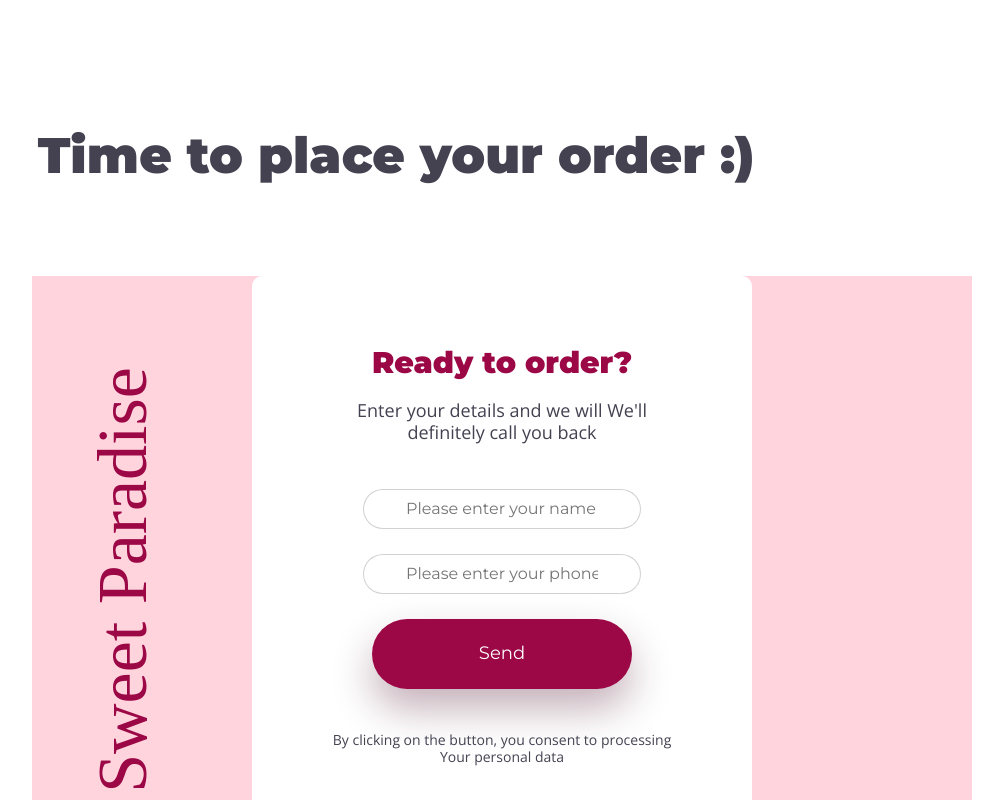
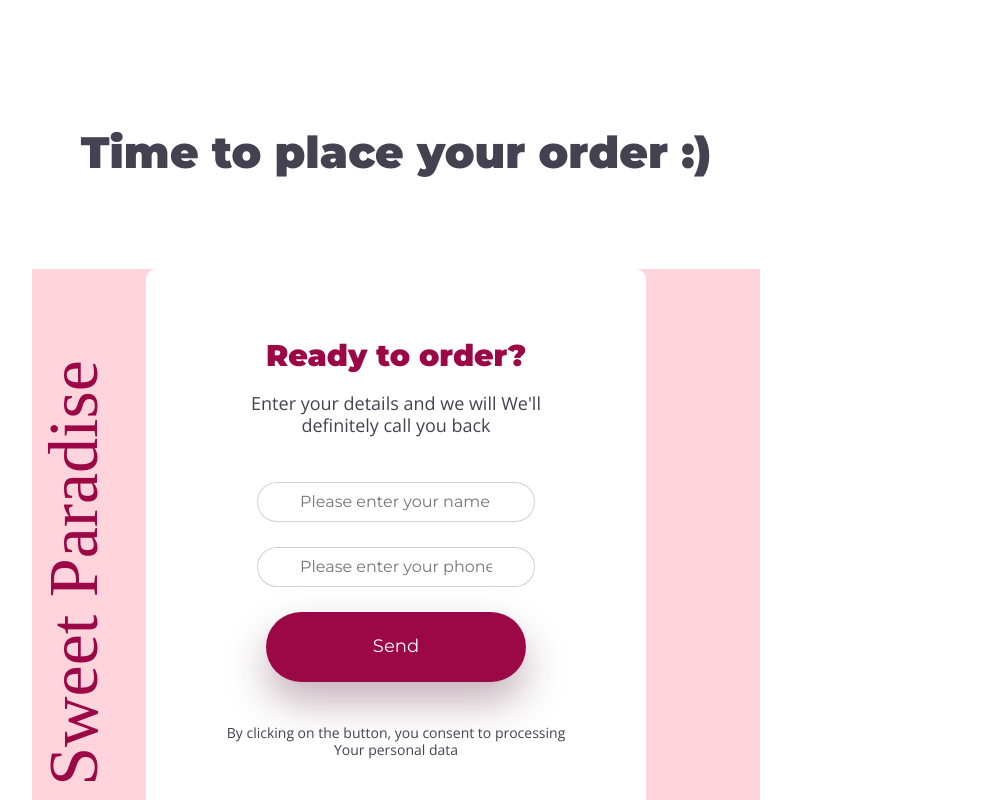
Before and after one commit to VitaliySaburdo/sweet-paradise-app, a React (Create React App) app: page /sweet-paradise-app/goods in a window 1280 px wide. Shown: the part 1160-1960 px from the top of the page, without its empty margins (244-1247 px from the left). Built offline with nearby package versions, Linux system fonts and the light colour scheme; no server answers; a web font is replaced by a local one.

Commit message:
fix order md

```diff
--- a/src/components/Catalog/Catalog.styled.tsx
+++ b/src/components/Catalog/Catalog.styled.tsx
@@ -1,4 +1,5 @@
 import styled from "styled-components";
+import { Container } from "../Container/Container";
 
 export const Box = styled.div`
   margin-top: 53px;
@@ -33,6 +34,10 @@ export const CatalogTitle = styled.h2`
   text-align: center;
   margin-bottom: 70px;
 `;
+
+export const StyledContainer = styled(Container)`
+  overflow: hidden;
+`
 
 export const CatalogList = styled.ul`
   width: 929px;
--- a/src/components/Catalog/Catalog.tsx
+++ b/src/components/Catalog/Catalog.tsx
@@ -2,6 +2,7 @@ import { useState, useEffect } from "react";
 
 import {
   Box,
+  StyledContainer,
   CatalogList,
   CatalogTitle,
   CatalogItem,
@@ -15,7 +16,7 @@ import cupcake from "../../images/Goods/cupcake.png";
 import muffin from "../../images/Goods/muffin.png";
 import donut from "../../images/Goods/donut.png";
 import { Section } from "../Section/Section";
-import { Container } from "../Container/Container";
+// import { Container } from "../Container/Container";
 import { ProductList } from "../ProductList/ProductList";
 import { ProductProps } from "../App/App.types";
 
@@ -54,7 +55,7 @@ export const Catalog: React.FC<CategoryProps> = ({
     <>
       <Box/>
       <Section>
-        <Container>
+        <StyledContainer>
           <CatalogTitle>Yummy catalog</CatalogTitle>
           <CatalogList>
             <CatalogItem>
@@ -109,7 +110,7 @@ export const Catalog: React.FC<CategoryProps> = ({
             onAdd={onAdd}
             orders={orders}
           />
-        </Container>
+        </StyledContainer>
       </Section>
     </>
   );
--- a/src/components/Order/Order.styled.tsx
+++ b/src/components/Order/Order.styled.tsx
@@ -1,10 +1,10 @@
-import styled, {keyframes} from "styled-components";
+import styled, { keyframes } from "styled-components";
 import { Form, Field, ErrorMessage } from "formik";
 import { Button } from "../Button/Button";
 import { Container } from "../Container/Container";
-import chocolate_1 from '../../images/Order/chocolate_1.png'
-import chocolate_2 from '../../images/Order/chocolate_2.png'
-import cookies from '../../images/Order/cookies.png'
+import chocolate_1 from "../../images/Order/chocolate_1.png";
+import chocolate_2 from "../../images/Order/chocolate_2.png";
+import cookies from "../../images/Order/cookies.png";
 
 const fadeIn = keyframes`
   from {
@@ -24,6 +24,9 @@ export const Title = styled.h2`
   font-weight: 900;
   line-height: normal;
   margin-bottom: 90px;
+  @media screen and (${(props) => props.theme.media.md}) {
+    font-size: 44px;
+  }
 `;
 
 export const StyledContainer = styled(Container)`
@@ -46,6 +49,9 @@ export const StyledText = styled.p`
   line-height: normal;
   rotate: 270deg;
   white-space: nowrap;
+  @media screen and (${(props) => props.theme.media.md}) {
+    left: -23.5%;
+  }
 `;
 
 export const Wrapper = styled.div`
@@ -56,10 +62,14 @@ export const Wrapper = styled.div`
   width: 940px;
   height: 604px;
   margin: 0 auto;
+  @media screen and (${(props) => props.theme.media.md}) {
+    width: 728px;
+  }
   @media screen and (${(props) => props.theme.media.lg}) {
     background-image: url(${cookies});
     background-position: 105% 40%;
     background-repeat: no-repeat;
+    width: 940px;
   }
 `;
 
@@ -72,7 +82,7 @@ export const FormWrapper = styled.div`
 `;
 
 export const FormTitle = styled.h3`
-color: #9C0746;
+  color: #9c0746;
   font-family: Montserrat;
   font-size: 30px;
   font-style: normal;
```
Lines whose indentation alone changed are shown as unchanged.
